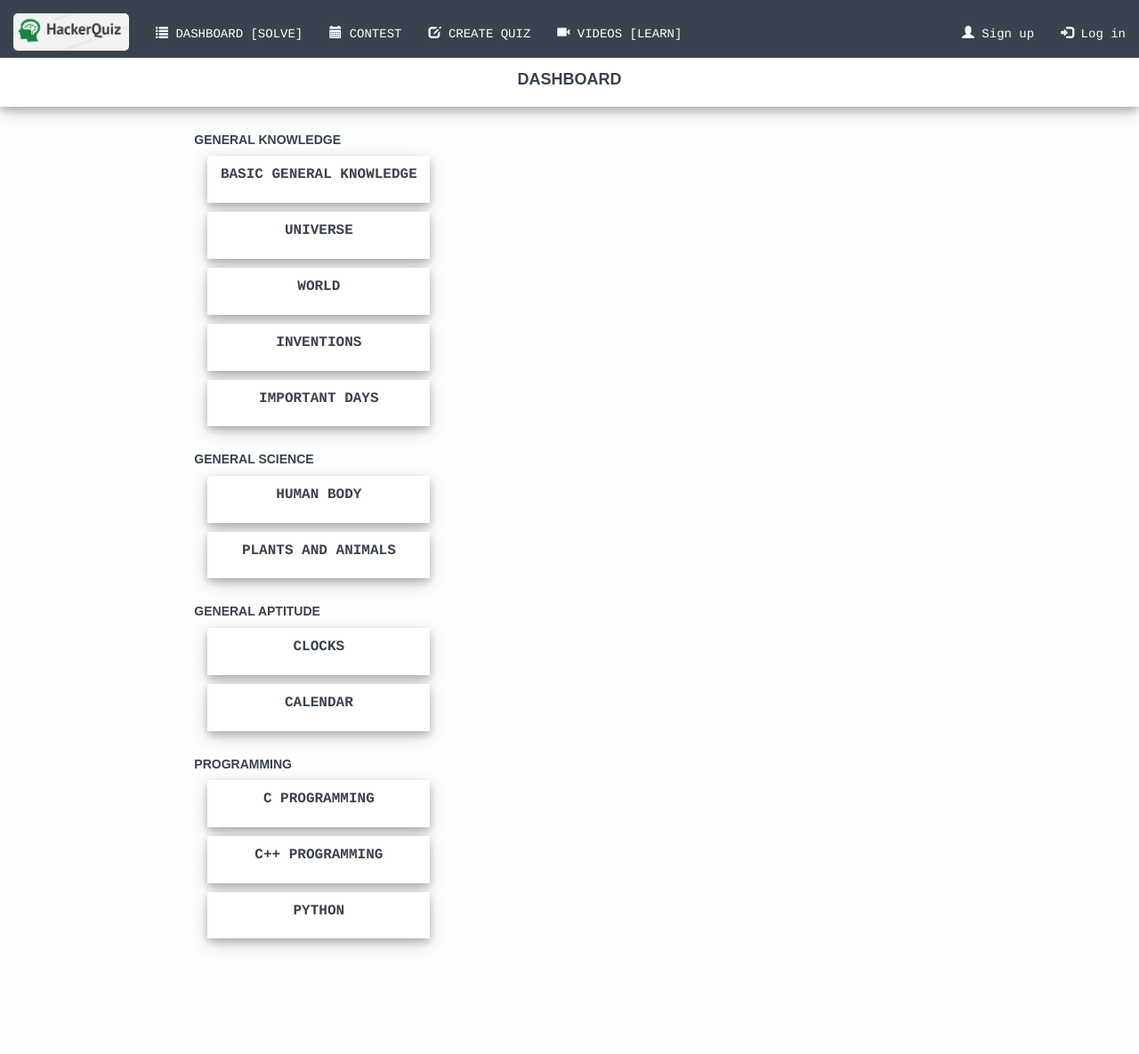
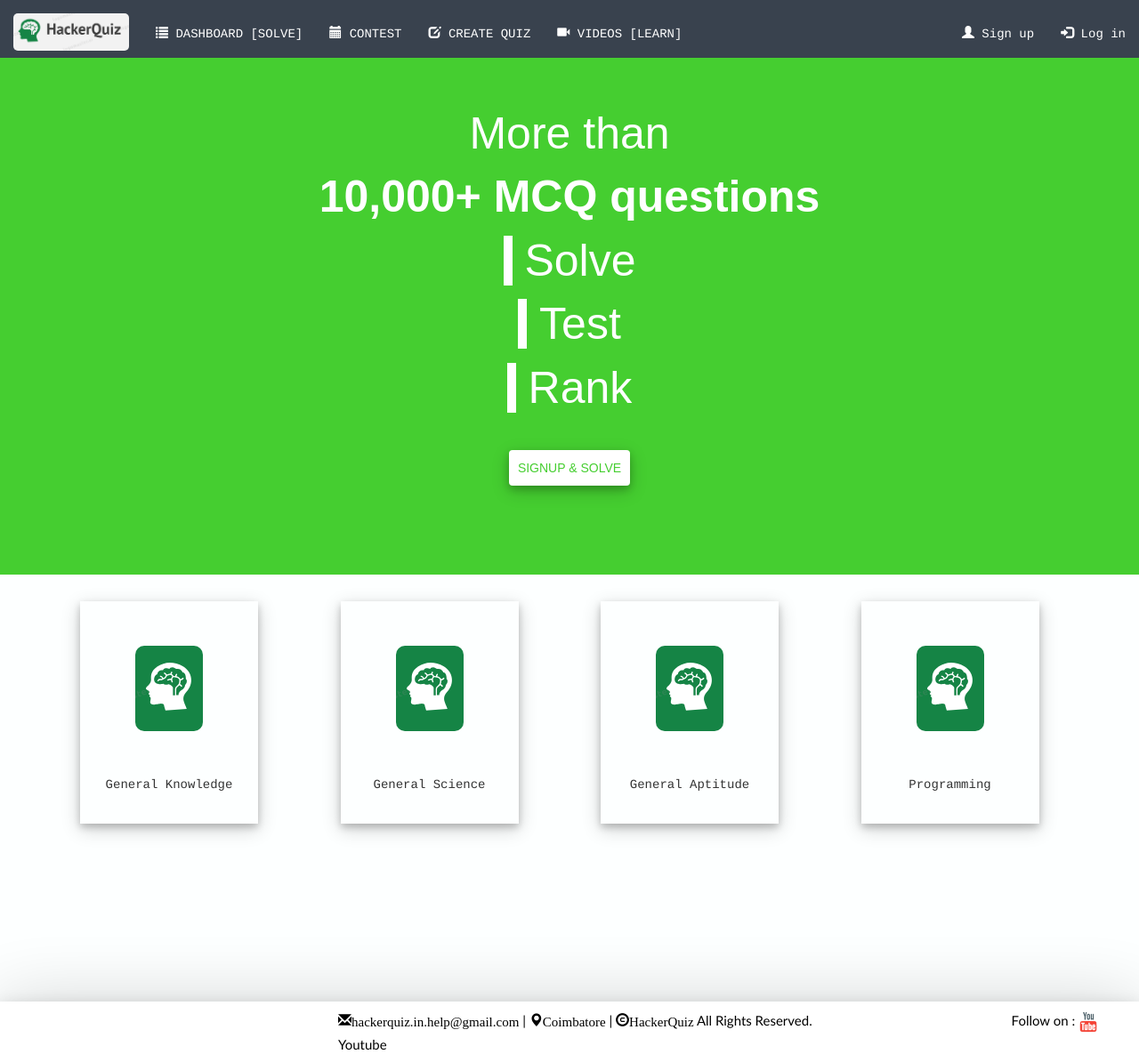
Before and after one commit to Dhakshinn/Quiz, a Django app: page / in a window 1280 px wide. Shown: the whole page at 89% size. Run offline with Django 3.2, Linux system fonts and the light colour scheme; data comes from the database, SQL or seed files in the repository; some libraries are stand-ins or nearby versions.

Commit message:
Design 4

```diff
--- a/quiz/templates/quiz/Base.html
+++ b/quiz/templates/quiz/Base.html
@@ -12,6 +12,8 @@
     <link rel="stylesheet" href="https://maxcdn.bootstrapcdn.com/bootstrap/3.3.7/css/bootstrap.min.css">
     <script src="https://ajax.googleapis.com/ajax/libs/jquery/3.3.1/jquery.min.js"></script>
     <script src="https://maxcdn.bootstrapcdn.com/bootstrap/3.3.7/js/bootstrap.min.js"></script>
+    <script src="https://unpkg.com/sweetalert/dist/sweetalert.min.js"></script>
+    <link rel="stylesheet" href="alert/dist/sweetalert.css">
     <style>
         div.card
          {
--- /dev/null
+++ b/quiz/templates/quiz/main.html
@@ -0,0 +1,48 @@
+{% extends 'quiz/Base.html' %}
+{% load staticfiles %}
+{% block content %}
+    <div class="container" style="background-color:#45CE30;color:white;font-family: Arial;font-size: 50px;text-align: center;margin-top: 65px;width: 100%;padding: 50px 0px 100px 0px;">
+         <div>More than</div>
+         <div><strong>10,000+ MCQ questions</strong></div>
+         <div><span style="border-left: 10px solid white">&nbspSolve</span></div>
+         <div><span style="border-left: 10px solid white">&nbspTest</span></div>
+         <div><span style="border-left: 10px solid white">&nbspRank</span></div>
+        <div><a href="{% url 'signup' %}"><button class="btn btn-success" style="color: #45CE30 ;margin-top:30px;padding:10px;background-color:white;border:none;box-shadow: 0 4px 8px 0 rgba(0,0,0,0.2),0 6px 20px 0 rgba(0,0,0,0.19);">SIGNUP & SOLVE</button></a></div>
+    </div>
+    <div class="container" style="margin-top: 20px;">
+         <div class="row">
+             <div class="col-sm-3">
+                  <div class="card" style="width: 200px;height: 250px;">
+                      <img src="{% static 'quiz/image/head1.png' %}" style="border-radius: 10px;margin: 50px;">
+                       <div class="card-body">
+                             <p>General Knowledge</p>
+                       </div>
+                  </div>
+             </div>
+             <div class="col-sm-3">
+                  <div class="card" style="width: 200px;height: 250px;">
+                      <img src="{% static 'quiz/image/head1.png' %}" style="border-radius: 10px;margin: 50px;">
+                       <div class="card-body">
+                             <p>General Science</p>
+                       </div>
+                  </div>
+             </div>
+             <div class="col-sm-3">
+                  <div class="card" style="width: 200px;height: 250px;">
+                      <img src="{% static 'quiz/image/head1.png' %}" style="border-radius: 10px;margin: 50px;">
+                       <div class="card-body">
+                             <p>General Aptitude</p>
+                       </div>
+                  </div>
+             </div>
+             <div class="col-sm-3">
+                  <div class="card" style="width: 200px;height: 250px;">
+                      <img src="{% static 'quiz/image/head1.png' %}" style="border-radius: 10px;margin: 50px;">
+                       <div class="card-body">
+                             <p>Programming</p>
+                       </div>
+                  </div>
+             </div>
+         </div>
+    </div>
+{% endblock %}
--- a/quiz/urls.py
+++ b/quiz/urls.py
@@ -2,7 +2,8 @@ from django.conf.urls import url
 from . import views
 
 urlpatterns = [
-    url(r'^$',views.home,name="home"),
+    url(r'^$',views.main,name="main"),
+    url(r'^dashboard/$',views.home,name="home"),
     url(r'^email/',views.email_to_all,name="message"),
     url(r'^Signup/$',views.signup,name="signup"),
     url(r'^profile/$',views.profile,name="profile"),
--- a/quiz/views.py
+++ b/quiz/views.py
@@ -10,6 +10,12 @@ from django.views.generic.edit import UpdateView
 from django.core.urlresolvers import reverse_lazy
 
 # ----------------------------------------DASHBOARD-------------------------------------------------------------------------------
+def main(request):
+    if request.user.is_authenticated():
+        return redirect('home')
+    return render(request,'quiz/main.html')
+
+
 def home(request):
     a = track_details.objects.all()
     if request.user.username == 'dhakshin':
--- a/videos/templates/videos/main.html
+++ b/videos/templates/videos/main.html
@@ -1,13 +1,13 @@
 {% extends 'quiz/Base.html' %}
 {% block content %}
     <div class="container" style="margin-top: 100px;">
-        <div style="margin-bottom: 20px">
+        {% block video %}
+            <div style="margin-bottom: 20px">
             <script src="https://apis.google.com/js/platform.js"></script>
             <div class="g-ytsubscribe" data-channelid="UCoxrSuWBsHsYYmkgULDwIvA" data-layout="full" data-count="hidden"></div>
             <div>Subscribe to hackerquiz so that you don't miss any new uploads</div>
             <span style="margin-top:5px;"><a href="https://www.youtube.com/channel/UCoxrSuWBsHsYYmkgULDwIvA?sub_confirmation=1" class="btn btn-danger" style="box-shadow: 0 4px 8px 0 rgba(0,0,0,0.2),0 6px 20px 0 rgba(0,0,0,0.19);">SUBSCRIBE</a></span>
         </div>
-        {% block video %}
             <div><h4><strong>ALL VIDEO TRACKS</strong></h4></div>
                  <div style="margin-left: 10px;font-size: 15px;">
                      <a href="{% url 'general_knowledge' %}" style="text-decoration: none;"><span class="glyphicon glyphicon-chevron-right" style="box-shadow: 0 4px 8px 0 rgba(0,0,0,0.2),0 6px 20px 0 rgba(0,0,0,0.19);border-radius: 5px;padding: 1px;"></span> GENERAL KNOWLEDGE</a><br>
```
Also changed, not shown: controller/templates/controller/main.html (+12 -0 lines).
